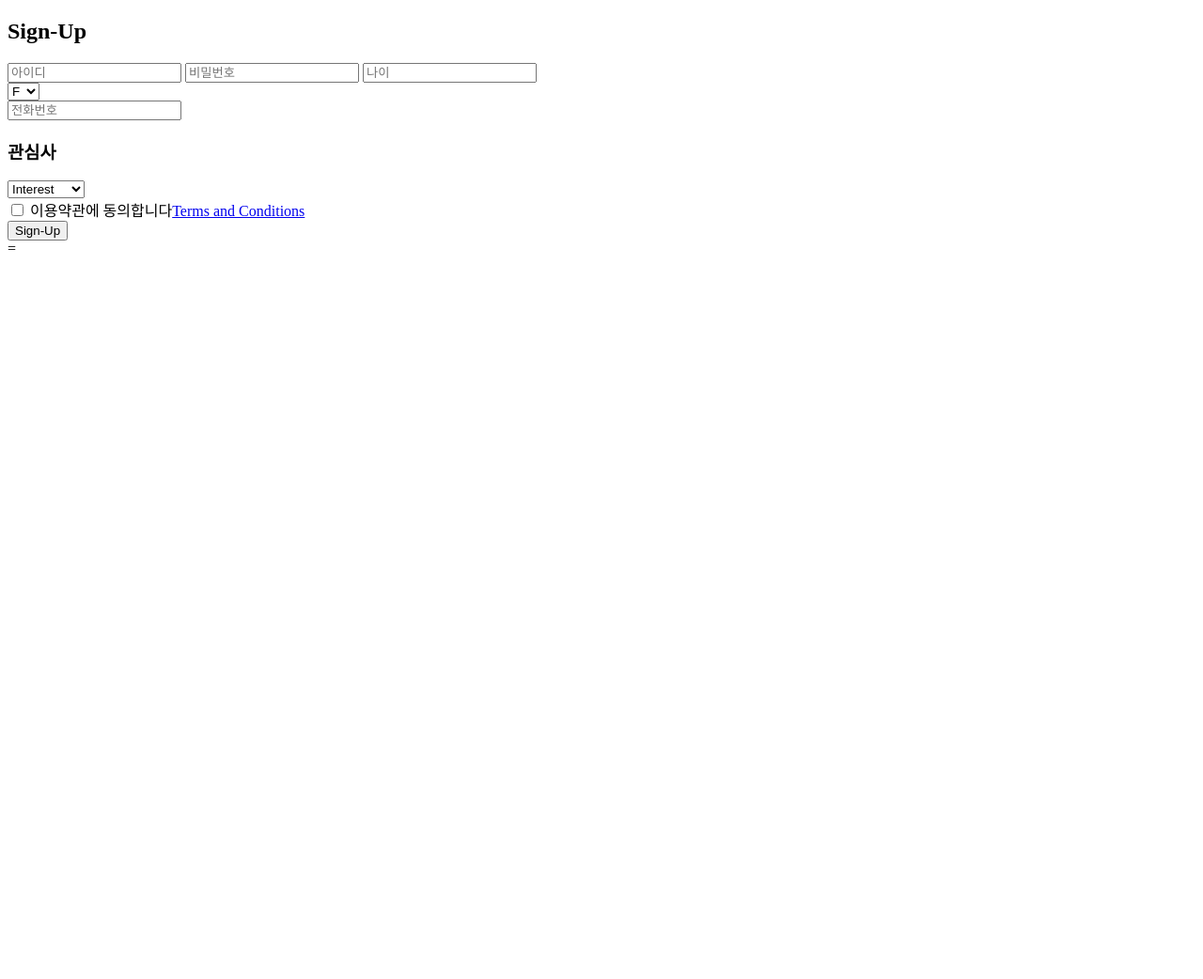
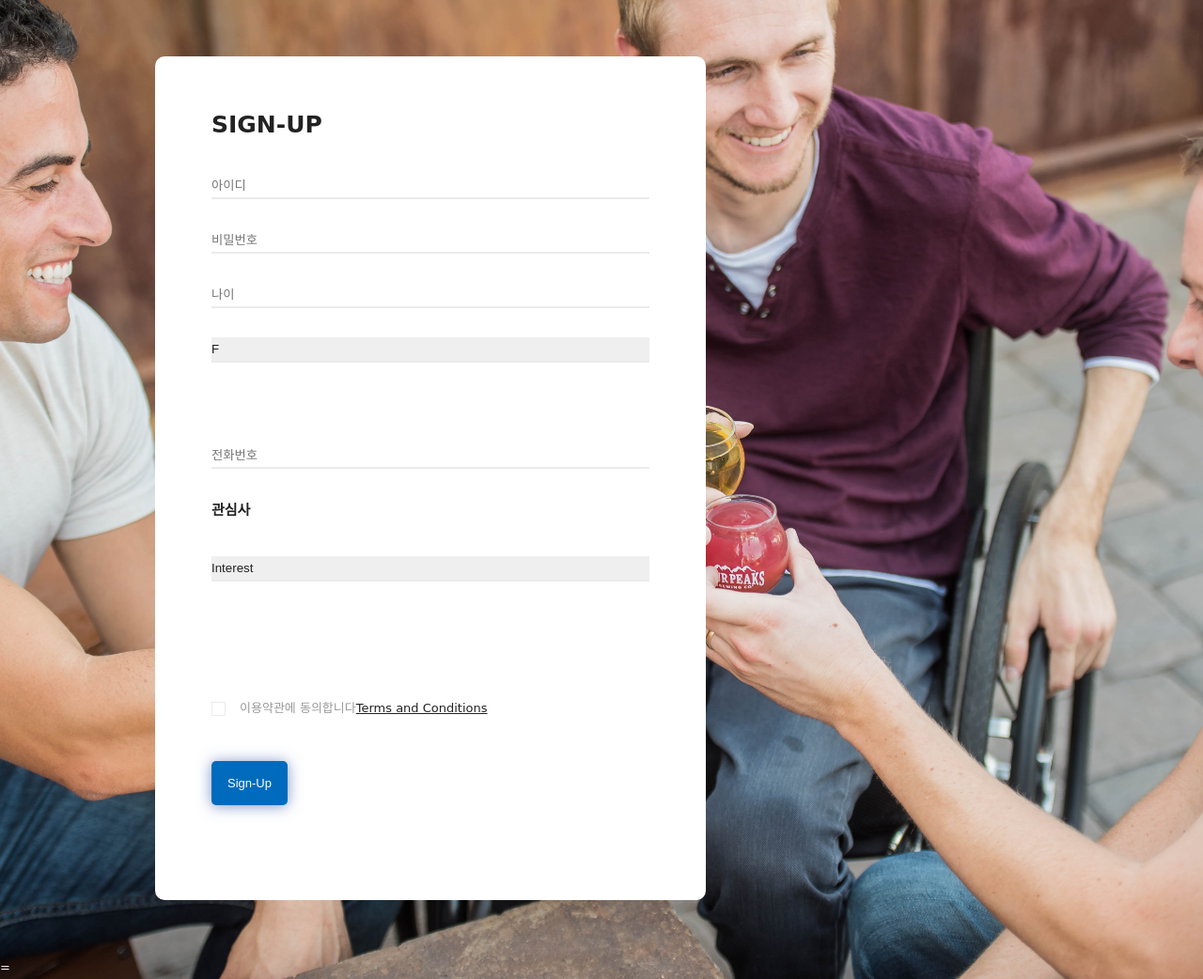
Before and after one commit to siwoochung/jobs4disabled, a plain HTML site: page templates/signup.html in a window 1280 px wide. Shown: the whole page at 94% size. Before the commit the page ends 800 px from the top, so only its background shows below. Drawn offline with Linux system fonts and the light colour scheme; files whose address does not match are found by name.

Commit message:
Update signup.html

```diff
--- a/templates/signup.html
+++ b/templates/signup.html
@@ -10,7 +10,7 @@
     <link rel="stylesheet" href="fonts/material-icon/css/material-design-iconic-font.min.css">
 
     <!-- Main css -->
-    <link rel="stylesheet" href="../static/css/style.index.css">
+    <link rel="stylesheet" href="../static/css/style_signup.css">
 </head>
 <body>
 
```
